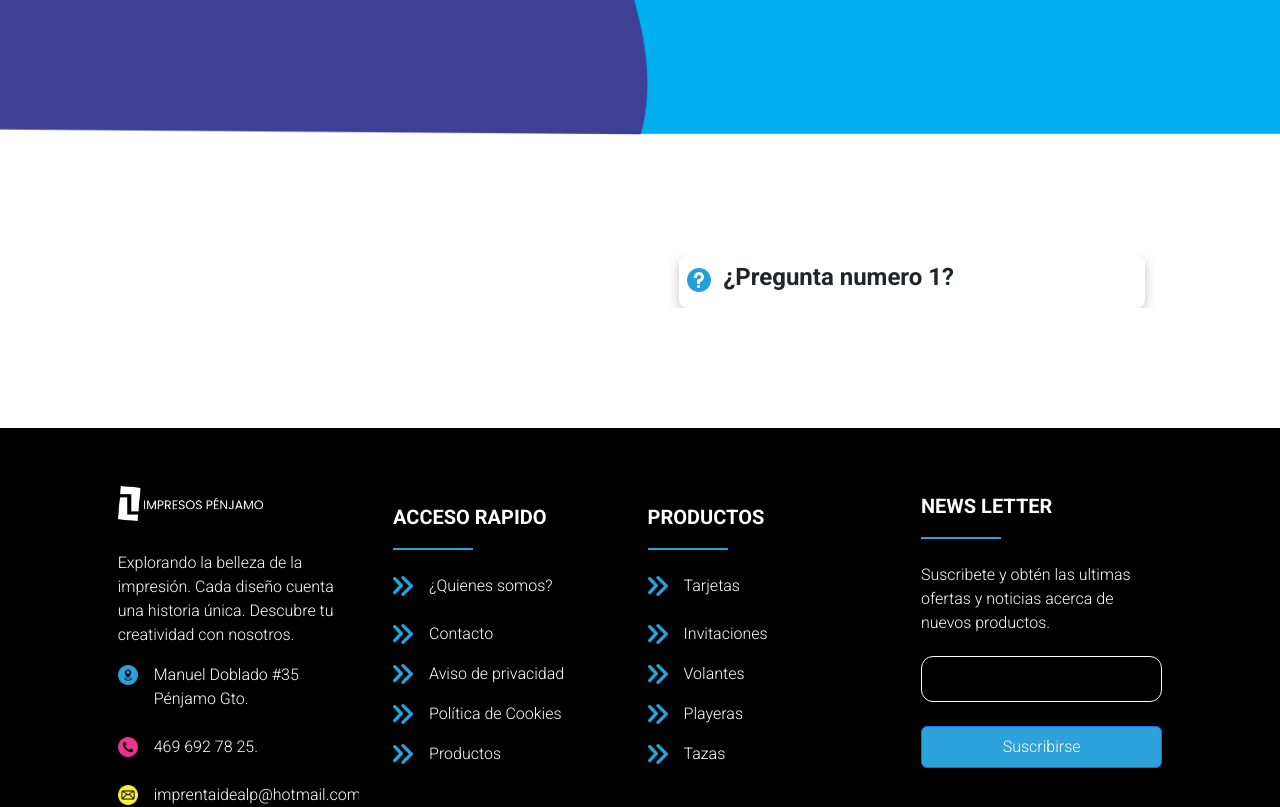
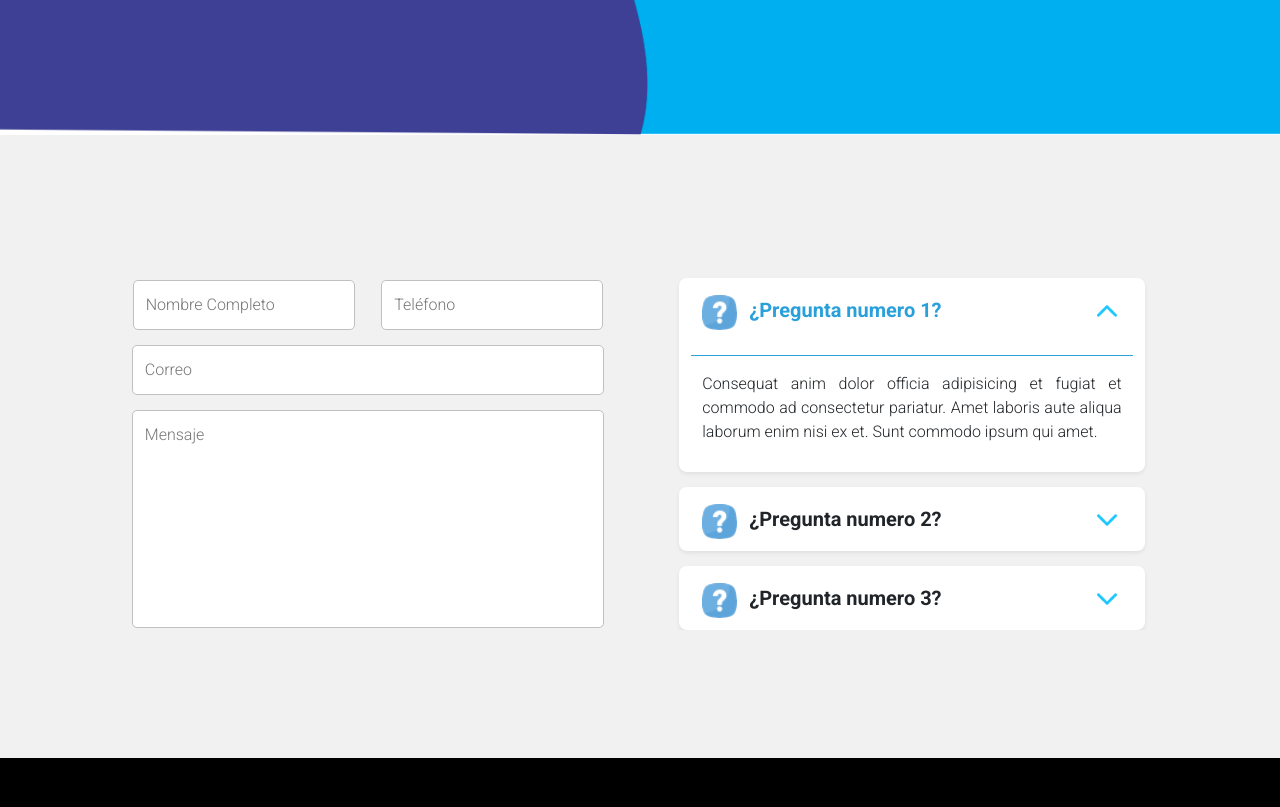
Before and after one commit to Alan12333/imprenta, a Vue app: page / in a window 1280 px wide. Shown: the part 4960-5767 px from the top of the page. Built offline with nearby package versions, Linux system fonts and the light colour scheme.

Commit message:
nuevos cambios

```diff
--- a/src/components/Inicio/Inicio.css
+++ b/src/components/Inicio/Inicio.css
@@ -12,7 +12,9 @@
     width: 85%;
     margin: auto;
 }
-
+html {
+    scroll-behavior: smooth;
+}
 .card-service{
     background: white;
     border-radius: 5px;
@@ -24,6 +26,21 @@
     height: 20px;
     margin-top: 2px;
     margin-right: 10px;
+}
+.formulario{
+    width: 100%;
+    padding: 10px;
+}
+.input-form{
+    width: 95%;
+    padding: 12px;
+    border: 1px solid silver;
+    border-radius: 5px;
+    outline: none;
+    display: block;
+    margin: auto;
+    margin-top: 15px;
+    resize: none;
 }
 
 .card-service:hover
@@ -194,9 +211,18 @@
 .card-question{
     width: 90%;
     margin: auto;
-    box-shadow: 0px 4px 12px silver;
     border-radius: 8px;
-    padding: 8px;
+    padding: 12px;
+    background:white;
+    margin-top: 15px;
+}
+.info{
+    max-height: 0;
+    overflow: hidden;
+    transition: max-height 0.45s ease;
+}
+.faq {
+    max-height: 200px; /* Ajusta la altura máxima según el contenido */
 }
 @media(max-width:1150px)
 {
--- a/src/components/Inicio/InicioComponent.vue
+++ b/src/components/Inicio/InicioComponent.vue
@@ -16,14 +16,38 @@ export default {
         SwiperSlide,
         footerComponent
     },
-    setup() {
-        const onSwiper = (swiper) => {
+    data() {
+        return {
+            question1:true,
+            question2:false,
+            question3:false,
+            modules: [Navigation, A11y]
+        }
+    },
+    methods: {
+        onSwiper(swiper){
             console.log(swiper);
-        };
-        return {
-            onSwiper,
-            modules: [Navigation, A11y],
-        };
+        },
+        OpenQuestion(number){
+            if (number === 1) {
+                this.question1= !this.question1;
+                this.question2 = false;
+                this.question3 = false;
+            }
+            if (number === 2) {
+                this.question1 = false;
+                this.question2= !this.question2;
+                this.question3 = false;
+            }
+            if (number === 3) {
+                this.question1 = false;
+                this.question2 = false;
+                this.question3= !this.question3;
+            }
+        },
+    },
+    mounted() {
+
     },
 }
 </script>
@@ -317,16 +341,20 @@ export default {
                             <br>
                             <div class="cont-80 m-auto">
                                 <p class="text-white fs-6 text-justify">
-                                    En nuestro servicio de impresión, nos especializamos en plasmar tus ideas en papel. Ya sea
+                                    En nuestro servicio de impresión, nos especializamos en plasmar tus ideas en papel. Ya
+                                    sea
                                     que necesites impresiones a gran escala para promociones, materiales publicitarios o
-                                    simplemente impresiones personales, estamos aquí para cumplir con tus necesidades. Ofrecemos
-                                    una amplia gama de opciones de impresión, desde folletos, tarjetas de presentación, hasta
+                                    simplemente impresiones personales, estamos aquí para cumplir con tus necesidades.
+                                    Ofrecemos
+                                    una amplia gama de opciones de impresión, desde folletos, tarjetas de presentación,
+                                    hasta
                                     pósters y más. Nos enorgullecemos de brindar calidad, puntualidad y un servicio
                                     personalizado. ¡Contáctanos y convierte tus proyectos en realidad impresa!
                                 </p>
                                 <br>
                                 <h2 class="fs-2 text-white fw-bold">LLAMA AHORA: 462 420 5146</h2>
-                                <button class="btn btn-primary d-block m-auto my-5 p-3 btn-sp" style="background: #3E4095;">Contactanos</button>
+                                <button class="btn btn-primary d-block m-auto my-5 p-3 btn-sp"
+                                    style="background: #3E4095;">Contactanos</button>
                             </div>
                         </div>
                     </div>
@@ -335,18 +363,78 @@ export default {
         </div>
     </div>
 
+    <div class="w-100" style="background:rgb(241,241,241);">
         <div class="separator"></div>
         <div class="contenido">
             <div class="content">
                 <div class="rw">
                     <div class="sup-2-s">
+                        <form class="formulario">
+                            <div class="content">
+                                <div class="rw">
+                                    <div class="sup-2-s">
+                                        <input type="text" placeholder="Nombre Completo" class="input-form">
+                                    </div>
+                                    <div class="sup-2-s">
+                                        <input type="text" placeholder="Teléfono" class="input-form">
+                                    </div>
+                                </div>
+                                <input type="text" placeholder="Correo" class="input-form">
+                                <textarea name="" id="" cols="30" rows="8" class="input-form" placeholder="Mensaje"></textarea>
+                            </div>
+                        </form>
+                    </div>
+                    <div class="sup-2-s">
+                        <div class="card-question shadow-sm">
+                            <div class="cont-95 m-auto d-flex position-relative">
+                                <img src="../../assets/icons/question.png" alt="" class="info-icon">
+                                <h6 class="fs-5 mt-2 fw-bold" :class="{cblu:question1 === true}">¿Pregunta numero 1?</h6>
+                                <img src="../../assets/icons/down.png" alt="" class=" icn"
+                                    :class="{ rot: question1 == true }" @click="OpenQuestion(1)">
+                            </div>
+
+                            <div v-if="question1 == true" class="info" :class="{faq:question1 == true}">
+                                <div class="line2"></div>
+                                <div class="mt-3 cont-95 m-auto">
+                                    <p class="text-justify fs-6">Consequat anim dolor officia adipisicing et fugiat et
+                                        commodo ad consectetur pariatur. Amet laboris aute aliqua laborum enim nisi ex et.
+                                        Sunt commodo ipsum qui amet.</p>
+                                </div>
+                            </div>
 
                         </div>
-                <div class="sup-2-s">
-                    <div class="card-question">
-                        <div class="w-100 d-flex">
+
+                        <div class="card-question shadow-sm">
+                            <div class="cont-95 m-auto d-flex position-relative">
                                 <img src="../../assets/icons/question.png" alt="" class="info-icon">
-                            <h6 class="fs-4 fw-bold">¿Pregunta numero 1?</h6>
+                                <h6 class="fs-5 mt-2 fw-bold" :class="{cblu:question2 === true}">¿Pregunta numero 2?</h6>
+                                <img src="../../assets/icons/down.png" alt="" class=" icn"
+                                    :class="{ rot: question2 == true }" @click="OpenQuestion(2)">
+                            </div>
+                            <div v-if="question2 == true" class="info" :class="{faq:question2 == true}">
+                                <div class="line2"></div>
+                                <div class="mt-3 cont-95 m-auto">
+                                    <p class="text-justify fs-6">Consequat anim dolor officia adipisicing et fugiat et
+                                        commodo ad consectetur pariatur. Amet laboris aute aliqua laborum enim nisi ex et.
+                                        Sunt commodo ipsum qui amet.</p>
+                                </div>
+                            </div>
+                        </div>
+
+                        <div class="card-question shadow-sm">
+                            <div class="cont-95 m-auto d-flex position-relative">
+                                <img src="../../assets/icons/question.png" alt="" class="info-icon">
+                                <h6 class="fs-5 mt-2 fw-bold" :class="{cblu:question3 === true}">¿Pregunta numero 3?</h6>
+                                <img src="../../assets/icons/down.png" alt="" class=" icn"
+                                    :class="{ rot: question3 == true }" @click="OpenQuestion(3)">
+                            </div>
+                            <div v-if="question3 == true" class="info" :class="{faq:question3 == true}">
+                                <div class="line2"></div>
+                                <div class="mt-3 cont-95 m-auto">
+                                    <p class="text-justify fs-6">Consequat anim dolor officia adipisicing et fugiat et
+                                        commodo ad consectetur pariatur. Amet laboris aute aliqua laborum enim nisi ex et.
+                                        Sunt commodo ipsum qui amet.</p>
+                                </div>
                             </div>
                         </div>
                     </div>
@@ -354,16 +442,39 @@ export default {
             </div>
         </div>
         <div class="separator"></div>
+    </div>
 
-    <footerComponent/>
+    <footerComponent />
 </template>
 
 <style>
-.info-icon{
-    width: 24px;
-    height: 24px;
+.line2 {
+    margin-top: 25px;
+    width: 100%;
+    background: rgb(41, 160, 218);
+    height: 1px;
+}
+.cblu{color: rgb(41, 160, 218);}
+.info-icon {
+    width: 35px;
+    height: 35px;
     display: block;
-    margin-right:12px;
+    margin-right: 12px;
     margin-top: 5px;
 }
+
+.icn {
+    width: 20px;
+    height: 20px;
+    position: absolute;
+    right: 5px;
+    top: 11px;
+    cursor: pointer;
+    transition: all .45s;
+}
+
+.rot {
+    transition: all .45s;
+    transform: rotate(180deg);
+}
 </style>
--- a/src/components/footer/footerComponent.vue
+++ b/src/components/footer/footerComponent.vue
@@ -141,7 +141,7 @@ export default {
 .input-news{
     width:100%;
     padding:10px;
-    border:1px solid white;
+    border:2px solid white;
     border-radius:12px;
     background:transparent;
     color:white;
```
Also changed, not shown: src/assets/icons/down.png (added), src/assets/icons/question.png. Lines whose indentation alone changed are shown as unchanged.
